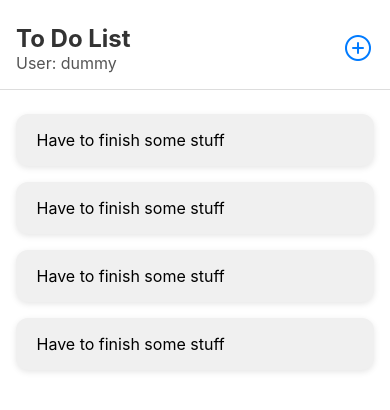
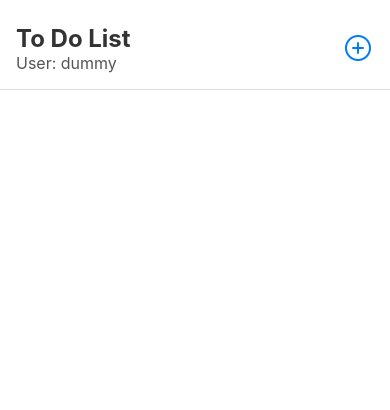
Before and after one commit to CarnageX19/todo-app-react-native, a React Native app: screen /Home in a window 390 px wide. Shown: the top 410 px of the page. Built offline with nearby package versions, Linux system fonts and the light colour scheme.

Commit message:
Minor changes in Todos component, now todos are passed as props

```diff
--- a/components/Homescreen.js
+++ b/components/Homescreen.js
@@ -1,18 +1,31 @@
 import { StyleSheet, ScrollView, SafeAreaView, Platform, StatusBar, Dimensions } from 'react-native';
+import { useEffect, useState } from 'react';
 import Todos from './Todos';
 import Header from './Header';
+import { useSelector } from 'react-redux';
+import storageService from '../services/storage';
 
 const { width } = Dimensions.get('window');
 
 export default function Homescreen() {
+    const currentUser = useSelector((state)=>state.user.currentUser)
+    const [todos,setTodos] = useState([]);
+
+    useEffect(()=>{
+        const fetchTodos = async()=>{
+            const storedTodos =await storageService.getTodos(currentUser);
+            setTodos(storedTodos || [])
+        }
+        fetchTodos();
+    },[currentUser])
+
     return (
         <SafeAreaView style={styles.container}>
             <Header />
             <ScrollView contentContainerStyle={styles.scrollContainer}>
-                <Todos />
-                <Todos />
-                <Todos />
-                <Todos />
+                {todos.map((todo,index)=>{
+                    return <Todos todo={todo} key={index}/>
+                })}
             </ScrollView>
         </SafeAreaView>
     );
--- a/components/Todos.js
+++ b/components/Todos.js
@@ -1,9 +1,9 @@
 import { View, StyleSheet, Text } from 'react-native';
 
-export default function Todos() {
+export default function Todos({todo}) {
     return (
         <View style={styles.card}>
-            <Text style={styles.text}> Have to finish some stuff </Text>
+            <Text style={styles.text}> {todo.title} </Text>
         </View>
     );
 }
```
